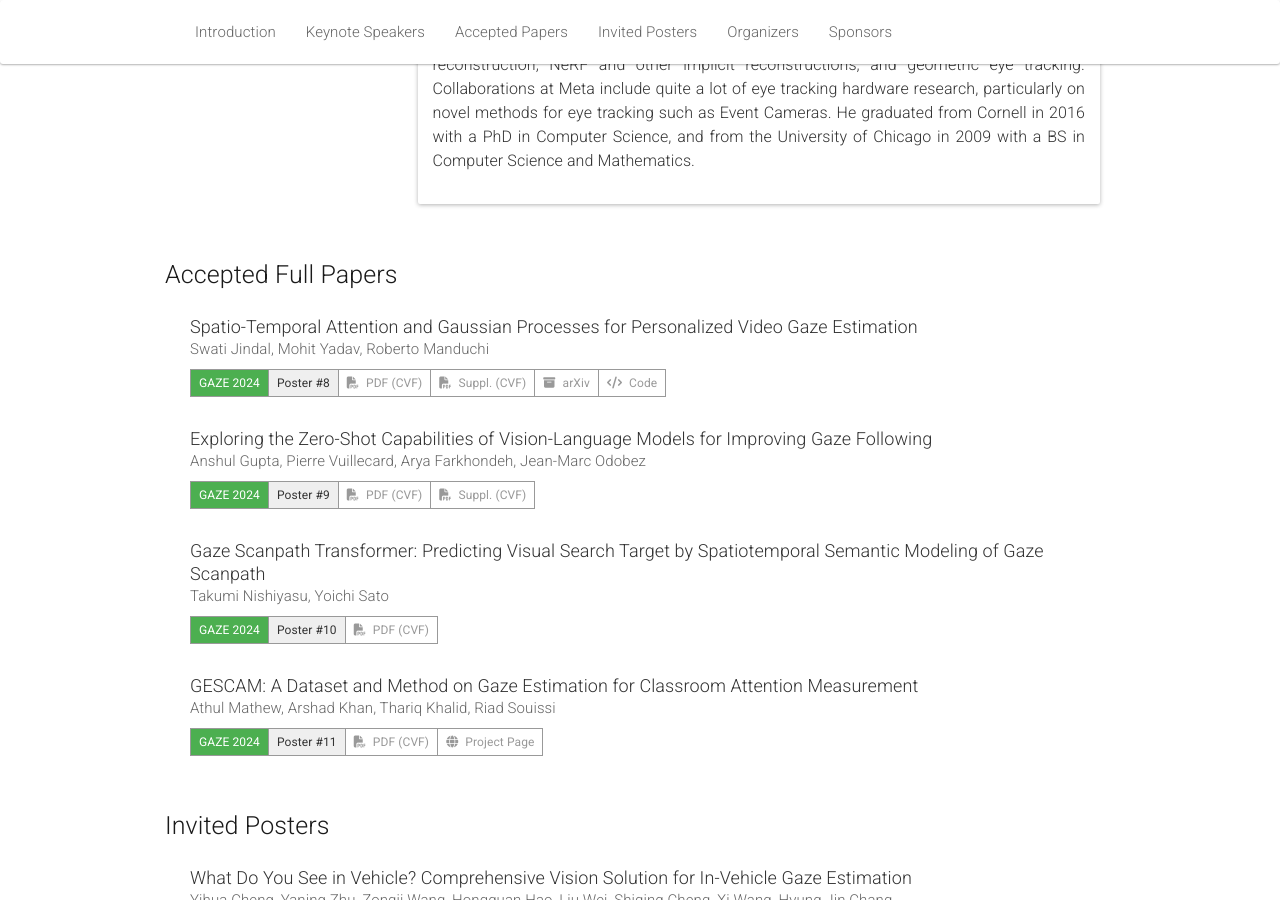
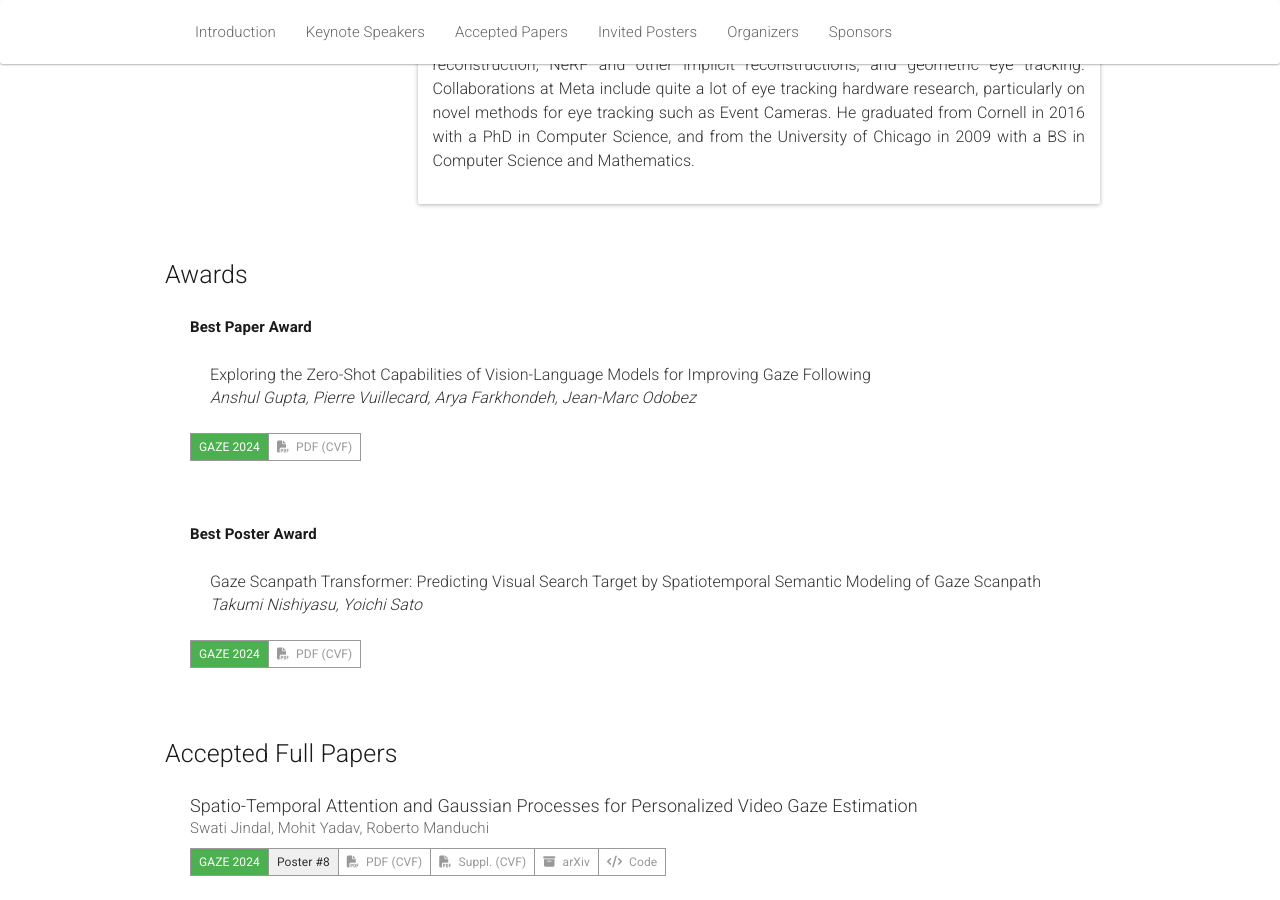
Before and after one commit to gazeworkshop/gazeworkshop.github.io, a Jekyll site: the page built from _pages/home_2024.md, in a window 1280 px wide and 900 px high, scrolled down 3561 px. Built offline with Jekyll 4.4.1, drawn with Linux system fonts in a browser that asks for light colours; nearby versions of some CDN libraries.

Commit message:
Update awards

```diff
--- a/_pages/home_2024.md
+++ b/_pages/home_2024.md
@@ -256,6 +256,39 @@ acknowledgements: ""
 
   </div>
 </div>
+
+<div class="row">
+  <div class="col-xs-12"><a class="anchor" id="awards"></a>
+    <h2>Awards</h2>
+  <div class="award">
+      <h3>
+	    <b> Best Paper Award </b>
+      </h3>
+      <p><br>
+	Exploring the Zero-Shot Capabilities of Vision-Language Models for Improving Gaze Following<br>
+	<i>Anshul Gupta, Pierre Vuillecard, Arya Farkhondeh, Jean-Marc Odobez</i>
+        <div class="btn-group btn-group-xs" role="group">
+          <button class="btn btn-success">GAZE 2024</button>
+	        <a class="btn btn-default" target="_blank" href="https://openaccess.thecvf.com/content/CVPR2024W/GAZE/papers/Gupta_Exploring_the_Zero-Shot_Capabilities_of_Vision-Language_Models_for_Improving_Gaze_CVPRW_2024_paper.pdf"><i class="fas fa-file-pdf"></i> PDF (CVF)</a>
+        </div>
+      </p>
+    </div>
+
+  <div class="award">
+      <h3>
+	    <b> Best Poster Award </b>
+      </h3>
+      <p><br>
+	Gaze Scanpath Transformer: Predicting Visual Search Target by Spatiotemporal Semantic Modeling of Gaze Scanpath<br>
+	<i>Takumi Nishiyasu, Yoichi Sato</i>
+        <div class="btn-group btn-group-xs" role="group">
+          <button class="btn btn-success">GAZE 2024</button>
+	        <a class="btn btn-default" target="_blank" href="https://openaccess.thecvf.com/content/CVPR2024W/GAZE/papers/Nishiyasu_Gaze_Scanpath_Transformer_Predicting_Visual_Search_Target_by_Spatiotemporal_Semantic_CVPRW_2024_paper.pdf"><i class="fas fa-file-pdf"></i> PDF (CVF)</a>
+        </div>
+      </p>
+    </div>
+  </div>
+</div><br>
 
 <div class="row">
   <div class="col-xs-12"><a class="anchor" id="accepted-papers"></a>
```
